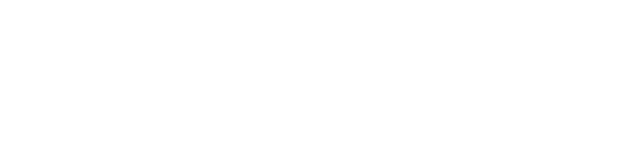
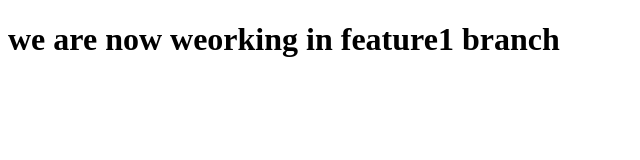
Before and after one commit to 2071999/localrepo, a plain HTML site: page index.html in a window 1280 px wide. Shown: the whole page, without its empty margins (0-640 px from the left). Drawn offline with Linux system fonts and the light colour scheme.

Commit message:
done changes in feature1 branch

```diff
--- a/index.html
+++ b/index.html
@@ -3,7 +3,8 @@
 <head>
     <meta charset="UTF-8">
     <meta name="viewport" content="width=device-width, initial-scale=1.0">
-    <title>Local Repo</title>
+    <title>Local Repo </title>
+    <h1>we are now weorking in feature1 branch</h1>
 </head>
 <body>
 
```
